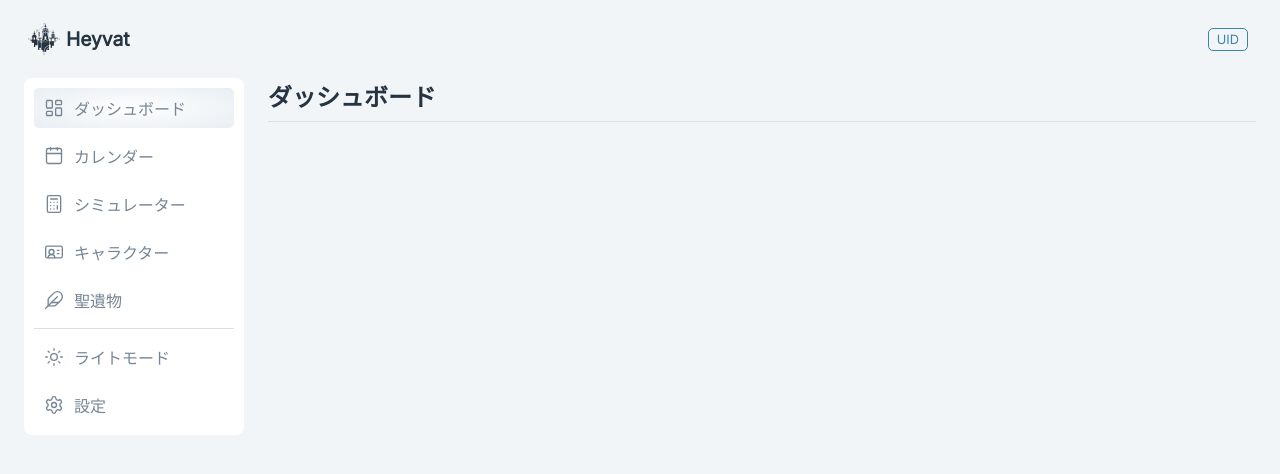
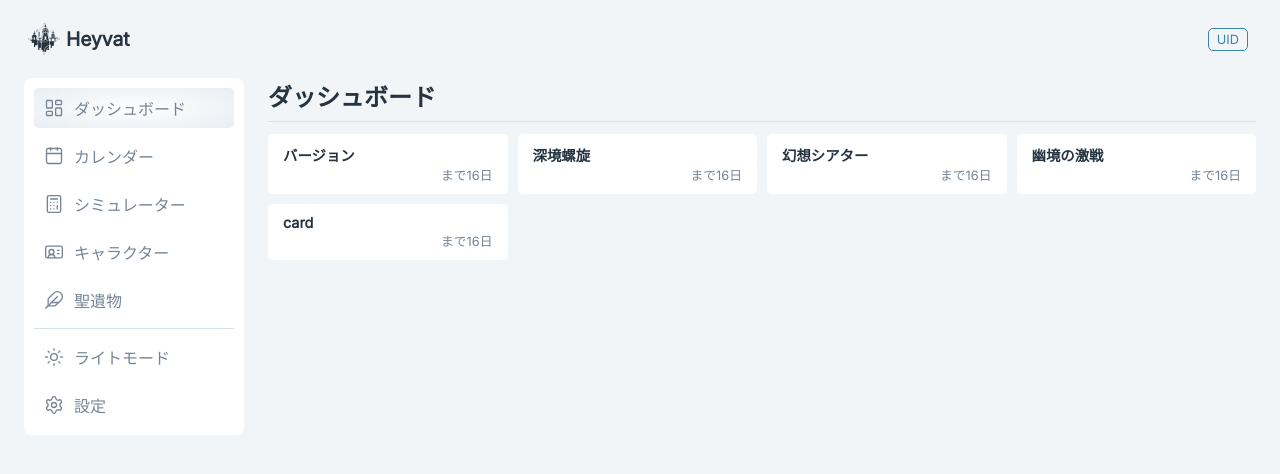
Before and after one commit to roka0430/heyvat, a Node project: template views/pages/index.njk in a window 1280 px wide. Shown: the top 474 px of the page. Run offline with Node 20 templates, Linux system fonts and the light colour scheme; the template is opened without the code that fills it, so the values that code supplies are empty; some libraries are stand-ins or nearby versions; some web fonts are replaced.

Commit message:
feat: カレンダーとダッシュボードのスタイルを追加し、関連するスクリプトを実装

```diff
--- a/public/css/common.css
+++ b/public/css/common.css
@@ -32,6 +32,12 @@
 
   --color-error: #c45b5b;
   --color-error-bg: #f9ebeb;
+
+  --color-sunday: #c45b5b;
+  --color-sunday-bg: #fcf3f3;
+
+  --color-saturday: #3986a8;
+  --color-saturday-bg: #e8f2f7;
 }
 
 :root.dark {
@@ -42,7 +48,7 @@
   --color-text: #e5e8ec;
   --color-text-muted: #8999aa;
 
-  --color-border: #2b3949;
+  --color-border: #35485b;
   --color-accent: #78b9d4;
 
   --color-info: #78b9d4;
@@ -56,6 +62,12 @@
 
   --color-error: #e18a8a;
   --color-error-bg: #40292b;
+
+  --color-sunday: #e18a8a;
+  --color-sunday-bg: #493034;
+
+  --color-saturday: #78b9d4;
+  --color-saturday-bg: #243e50;
 }
 
 * {
--- /dev/null
+++ b/public/css/dashboard.css
@@ -0,0 +1,29 @@
+.dashboard {
+  display: flex;
+  flex-direction: column;
+  gap: 10px;
+}
+
+.dashboard__events {
+  display: grid;
+  grid-template-columns: repeat(4, 1fr);
+  gap: 10px;
+}
+
+.dashboard-events__card {
+  padding-block: 10px;
+  padding-inline: 15px;
+
+  background: var(--color-surface);
+  border-radius: 5px;
+}
+
+.dashboard-events__card h4 {
+  font-size: 0.9rem;
+}
+
+.dashboard-events__next {
+  color: var(--color-text-muted);
+  font-size: 0.8rem;
+  text-align: right;
+}
--- a/views/pages/index.njk
+++ b/views/pages/index.njk
@@ -13,7 +13,30 @@
 {% block content %}
   <main class="app-main">
     <h2 class="app-main__page-title">ダッシュボード</h2>
-    <div class="dashboard"></div>
+    <div class="dashboard">
+      <section class="dashboard__events dashboard-events">
+        <div class="dashboard-events__card">
+          <h4>バージョン</h4>
+          <div class="dashboard-events__next">まで16日</div>
+        </div>
+        <div class="dashboard-events__card">
+          <h4>深境螺旋</h4>
+          <div class="dashboard-events__next">まで16日</div>
+        </div>
+        <div class="dashboard-events__card">
+          <h4>幻想シアター</h4>
+          <div class="dashboard-events__next">まで16日</div>
+        </div>
+        <div class="dashboard-events__card">
+          <h4>幽境の激戦</h4>
+          <div class="dashboard-events__next">まで16日</div>
+        </div>
+        <div class="dashboard-events__card">
+          <h4>card</h4>
+          <div class="dashboard-events__next">まで16日</div>
+        </div>
+      </section>
+    </div>
   </main>
 {% endblock %}
 
```
Also changed, not shown: public/css/calendar.css (added, +51 -0 lines), public/js/calendar.js (added, +22 -0 lines), views/pages/calendar/index.njk (+17 -0 lines).
